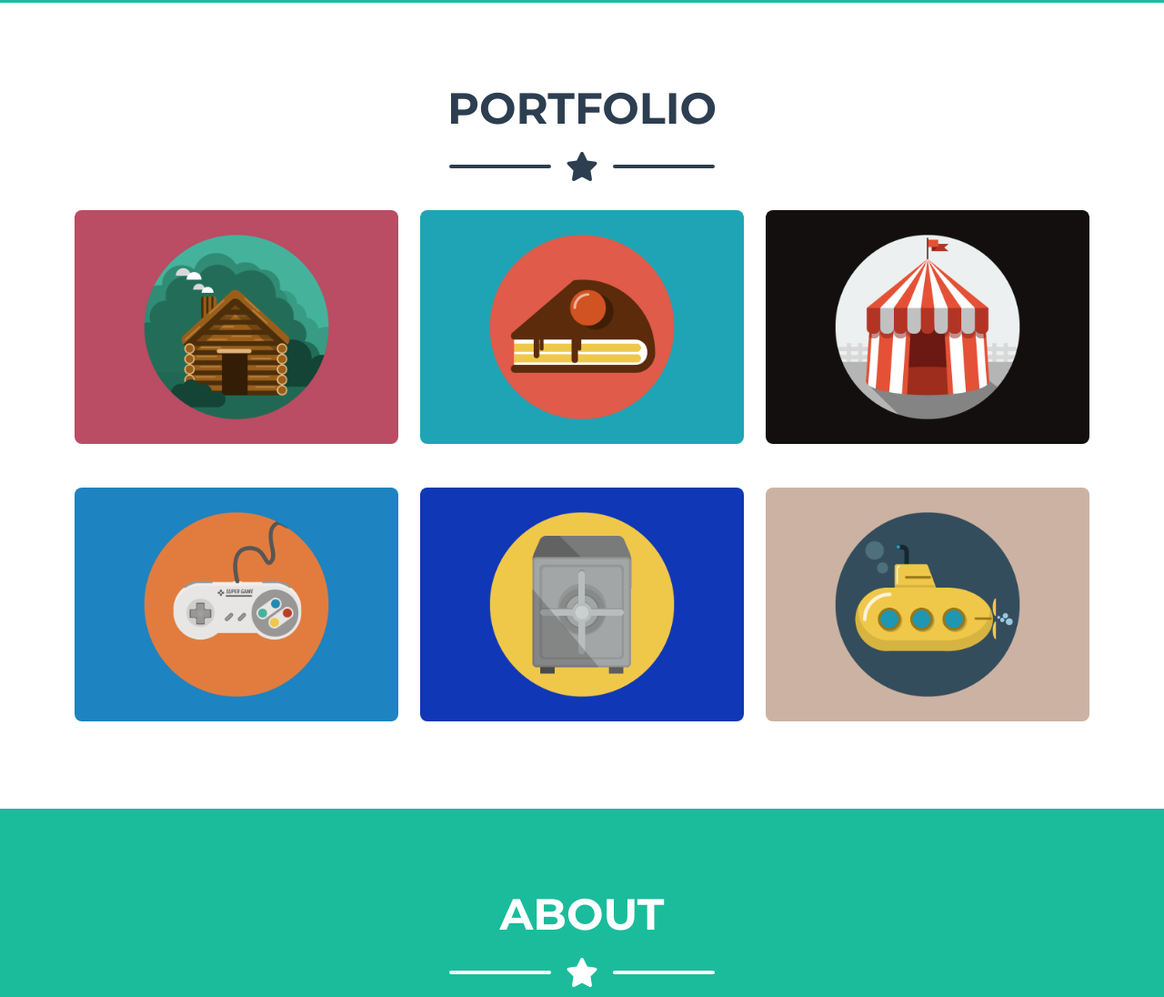
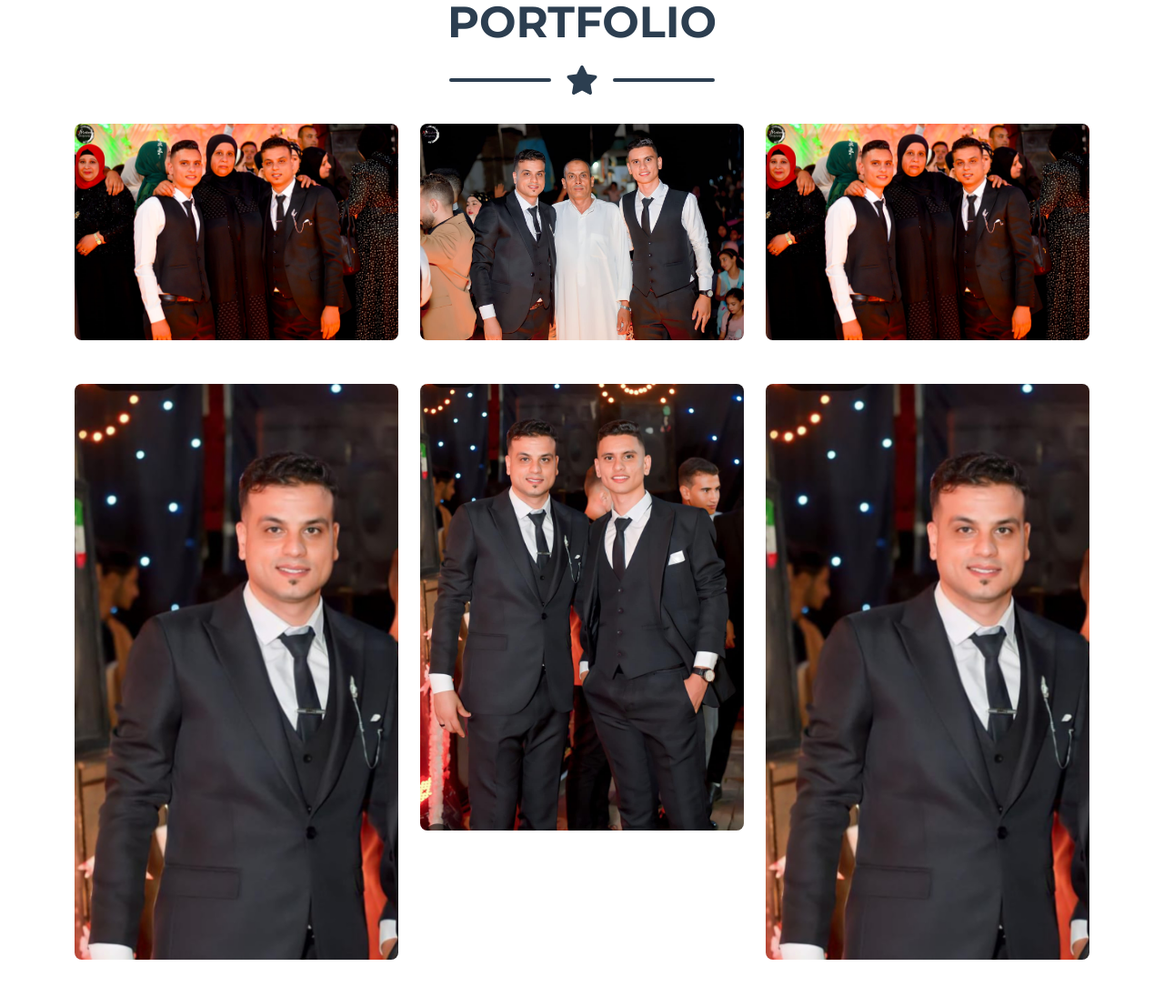
Before and after one commit to hassanmohsen1/Git-Project, a plain HTML site: page index.html in a window 1280 px wide. Shown: the part 780-1876 px from the top of the page at 91% size. Drawn offline with nearby package versions, Linux system fonts and the light colour scheme.

Commit message:
the third commit that iam ediiting on the picture

```diff
--- a/index.html
+++ b/index.html
@@ -38,7 +38,7 @@
         <header class="masthead bg-primary text-white text-center">
             <div class="container d-flex align-items-center flex-column">
                 <!-- Masthead Avatar Image-->
-                <img class="masthead-avatar mb-5" src="assets/img/avataaars.svg" alt="..." />
+                <img class="masthead-avatar mb-5" src="assets/img/portfolio/hassan4.jpeg" alt="..." />
                 <!-- Masthead Heading-->
                 <h1 class="masthead-heading text-uppercase mb-0">Hassan mohsen</h1>
                 <!-- Icon Divider-->
@@ -70,7 +70,7 @@
                             <div class="portfolio-item-caption d-flex align-items-center justify-content-center h-100 w-100">
                                 <div class="portfolio-item-caption-content text-center text-white"><i class="fas fa-plus fa-3x"></i></div>
                             </div>
-                            <img class="img-fluid" src="assets/img/portfolio/cabin.png" alt="..." />
+                            <img class="img-fluid" src="assets/img/portfolio/hassan2.jpeg" alt="..." />
                         </div>
                     </div>
                     <!-- Portfolio Item 2-->
@@ -79,7 +79,7 @@
                             <div class="portfolio-item-caption d-flex align-items-center justify-content-center h-100 w-100">
                                 <div class="portfolio-item-caption-content text-center text-white"><i class="fas fa-plus fa-3x"></i></div>
                             </div>
-                            <img class="img-fluid" src="assets/img/portfolio/cake.png" alt="..." />
+                            <img class="img-fluid" src="assets/img/portfolio/hassan4.jpeg" alt="..." />
                         </div>
                     </div>
                     <!-- Portfolio Item 3-->
@@ -88,7 +88,7 @@
                             <div class="portfolio-item-caption d-flex align-items-center justify-content-center h-100 w-100">
                                 <div class="portfolio-item-caption-content text-center text-white"><i class="fas fa-plus fa-3x"></i></div>
                             </div>
-                            <img class="img-fluid" src="assets/img/portfolio/circus.png" alt="..." />
+                            <img class="img-fluid" src="assets/img/portfolio/hassan2.jpeg" alt="..." />
                         </div>
                     </div>
                     <!-- Portfolio Item 4-->
@@ -97,7 +97,7 @@
                             <div class="portfolio-item-caption d-flex align-items-center justify-content-center h-100 w-100">
                                 <div class="portfolio-item-caption-content text-center text-white"><i class="fas fa-plus fa-3x"></i></div>
                             </div>
-                            <img class="img-fluid" src="assets/img/portfolio/game.png" alt="..." />
+                            <img class="img-fluid" src="assets/img/portfolio/hassan.jpeg" alt="..." />
                         </div>
                     </div>
                     <!-- Portfolio Item 5-->
@@ -106,7 +106,7 @@
                             <div class="portfolio-item-caption d-flex align-items-center justify-content-center h-100 w-100">
                                 <div class="portfolio-item-caption-content text-center text-white"><i class="fas fa-plus fa-3x"></i></div>
                             </div>
-                            <img class="img-fluid" src="assets/img/portfolio/safe.png" alt="..." />
+                            <img class="img-fluid" src="assets/img/portfolio/hassan3.jpeg" alt="..." />
                         </div>
                     </div>
                     <!-- Portfolio Item 6-->
@@ -115,7 +115,7 @@
                             <div class="portfolio-item-caption d-flex align-items-center justify-content-center h-100 w-100">
                                 <div class="portfolio-item-caption-content text-center text-white"><i class="fas fa-plus fa-3x"></i></div>
                             </div>
-                            <img class="img-fluid" src="assets/img/portfolio/submarine.png" alt="..." />
+                            <img class="img-fluid" src="assets/img/portfolio/hassan.jpeg" alt="..." />
                         </div>
                     </div>
                 </div>
```
Also changed, not shown: assets/img/portfolio/hassan.jpeg (added), assets/img/portfolio/hassan2.jpeg (added), assets/img/portfolio/hassan3.jpeg (added), assets/img/portfolio/hassan4.jpeg (added).
